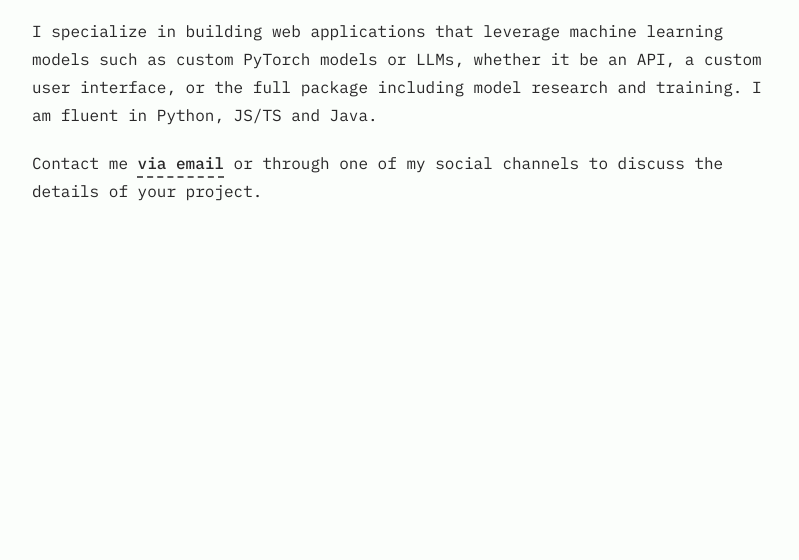
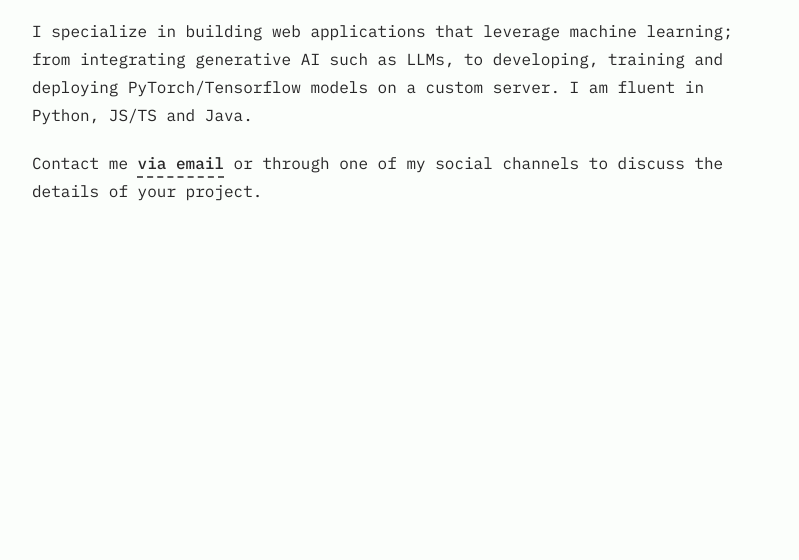
Before and after one commit to mariomeissner/astro-blog, an Astro site: page /hireme in a window 1280 px wide. Shown: the part 164-724 px from the top of the page, without its empty margins (240-1039 px from the left). Built offline with nearby package versions, Linux system fonts and the light colour scheme; Astro itself is replaced by a stand-in of ours.

Commit message:
Hire-me update

```diff
--- a/src/pages/hireme.md
+++ b/src/pages/hireme.md
@@ -3,6 +3,6 @@
 title: "Hire Me"
 ---
 
-I specialize in building web applications that leverage machine learning models such as custom PyTorch models or LLMs, whether it be an API, a custom user interface, or the full package including model research and training. I am fluent in Python, JS/TS and Java.
+I specialize in building web applications that leverage machine learning; from integrating generative AI such as LLMs, to developing, training and deploying PyTorch/Tensorflow models on a custom server. I am fluent in Python, JS/TS and Java.
 
 Contact me [via email](mailto:jmariomeissner@gmail.com) or through one of my social channels to discuss the details of your project.
```
